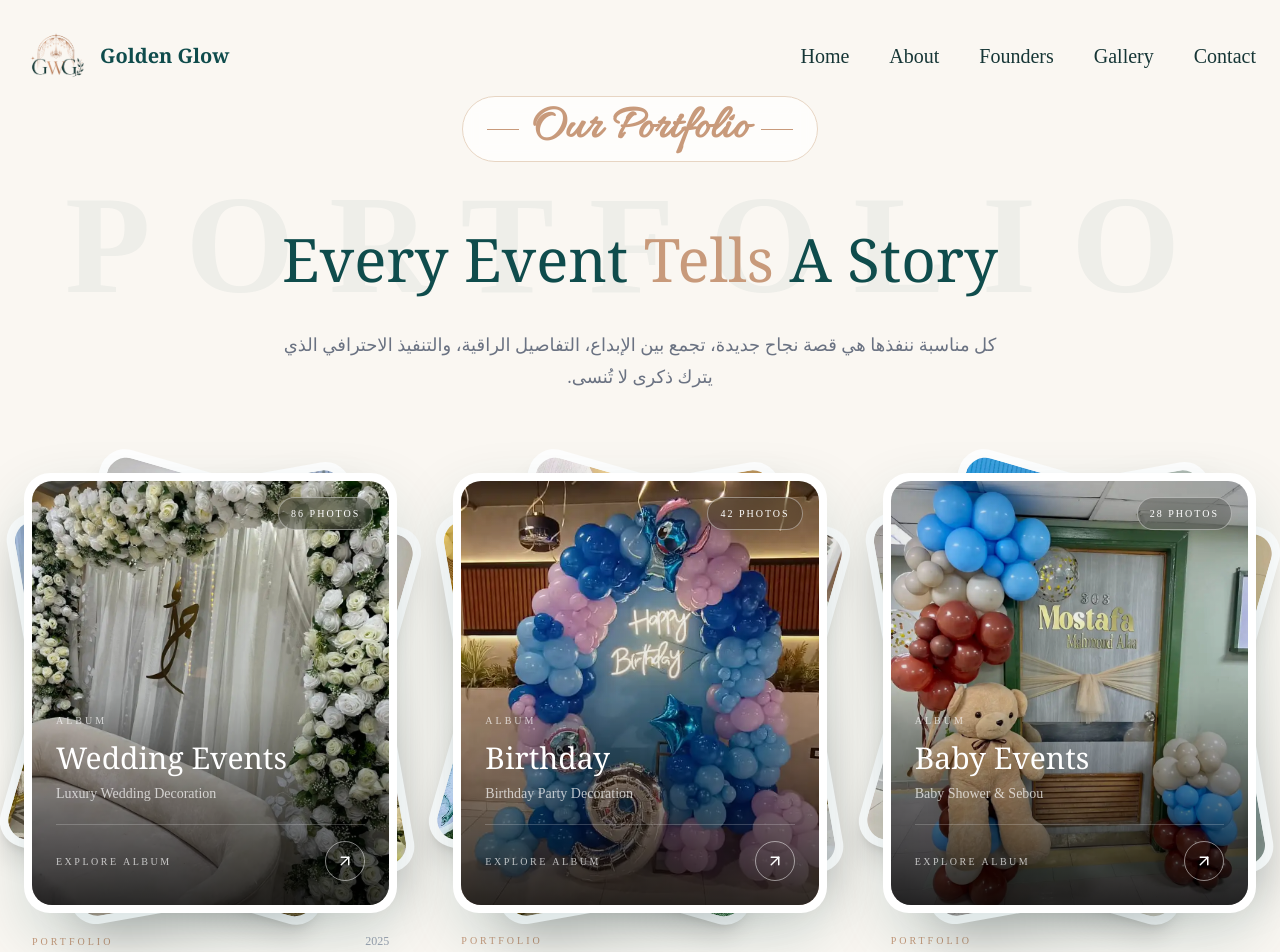
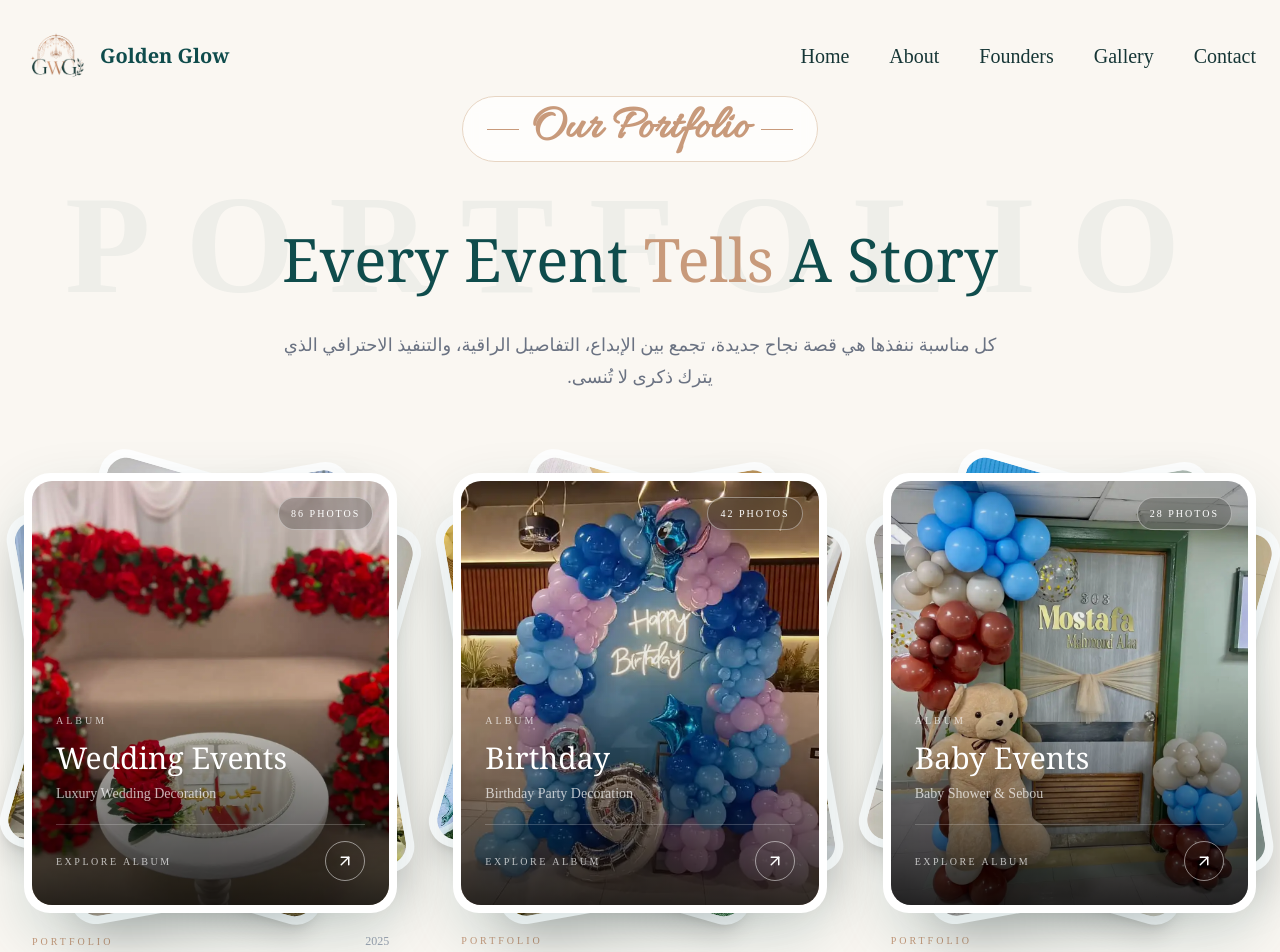
Before and after one commit to Rahma-Youssef/gwf_portfolio, a Next.js app: page /OurPortfolio in a window 1280 px wide. Shown: the top 952 px of the page. Built offline with nearby package versions, Linux system fonts and the light colour scheme.

Commit message:
edit cover image in wedding

```diff
--- a/src/data/portfolio.ts
+++ b/src/data/portfolio.ts
@@ -17,7 +17,7 @@ export const portfolio: PortfolioItem[] = [
     title: "Wedding Events",
     subtitle: "Luxury Wedding Decoration",
 
-    cover: "/images/portfolio/wedding/41.webp",
+    cover: "/images/portfolio/wedding/16.webp",
 
     location: "Alexandria",
 
```
